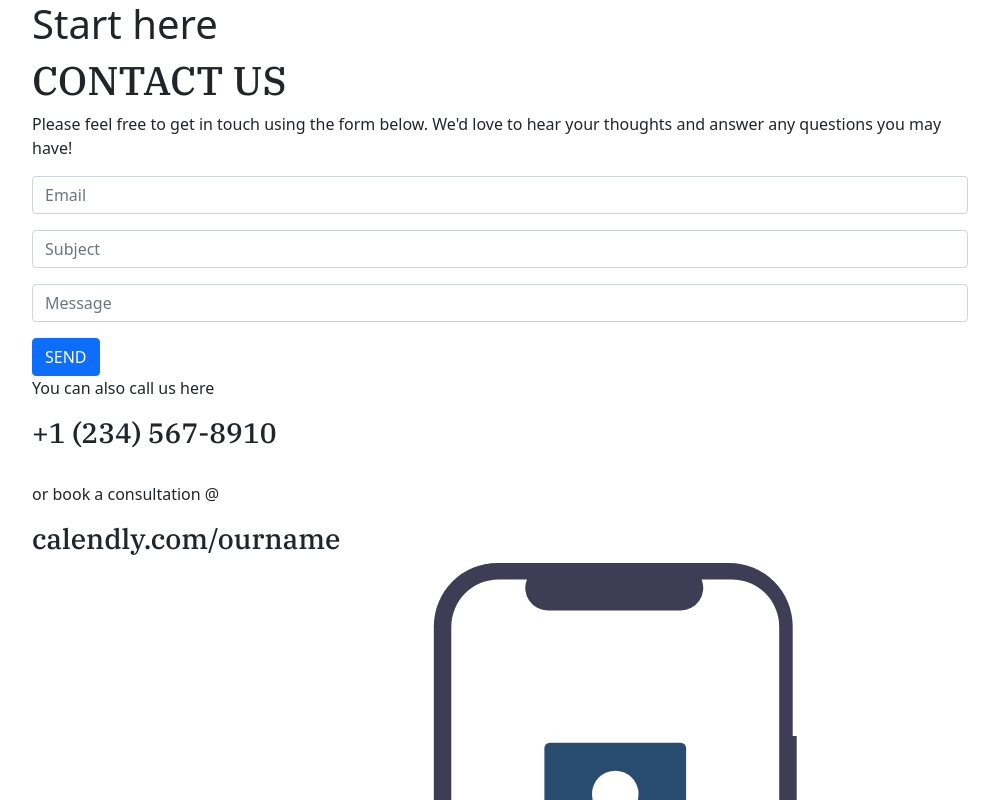
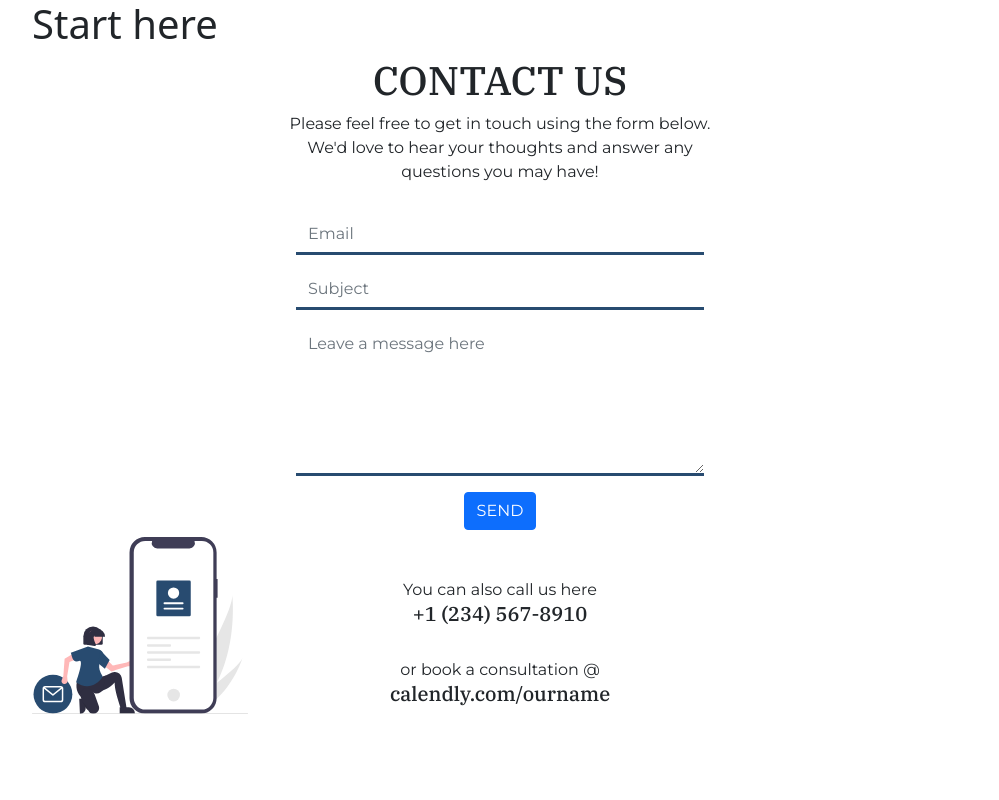
Before and after one commit to fayeMercado/kodego-group-portfolio, a React (Create React App) app: page / in a window 1280 px wide. Shown: the top 800 px of the page, without its empty margins (140-1139 px from the left). Built offline with nearby package versions, Linux system fonts and the light colour scheme.

Commit message:
contact page v2

```diff
--- a/src/AppContactUs/AppContactUs.js
+++ b/src/AppContactUs/AppContactUs.js
@@ -6,52 +6,67 @@ import Button from "react-bootstrap/Button";
 import Form from "react-bootstrap/Form";
 
 const AppContactUs = () => (
-  <div className={styles.AppContactUs} data-testid="AppContactUs">
-    <div>
+  <div
+    className={styles.AppContactUs + " text-center"}
+    data-testid="AppContactUs"
+  >
     <h1 className="fontMain">CONTACT US</h1>
+    <div className="row">
+      <div className="col-3 d-flex align-self-end">
+        <img src={imgContact} alt="" className="img-fluid" />
+      </div>
+      <div className="col-6 d-flex flex-column align-items-center">
+        <div className="mb-3">
           <p>
-        Please feel free to get in touch using the form below. We'd love to hear
-        your thoughts and answer any questions you may have!
+            Please feel free to get in touch using the form below. We'd love to
+            hear your thoughts and answer any questions you may have!
           </p>
         </div>
         <ContactForm />
-    <div>
-      <p>You can also call us here</p>
-      <h3 className="fontMain">+1 (234) 567-8910</h3>
+        <div className="mt-5">
+          <span>You can also call us here</span>
+          <h5 className="fontMain">+1 (234) 567-8910</h5>
           <br />
-      <p>or book a consultation @</p>
-      <h3 className="fontMain">calendly.com/ourname</h3>
+          <span>or book a consultation @</span>
+          <h5 className="fontMain">calendly.com/ourname</h5>
         </div>
-    <img src={imgContact} alt="" />
+      </div>
+    </div>
   </div>
 );
 
 const ContactForm = () => {
   return (
-    <Form>
+    <Form className="container">
       <Form.Group className="mb-3" controlId="formBasicEmail">
-        <Form.Control type="email" placeholder="Email" />
+        <Form.Control
+          type="email"
+          placeholder="Email"
+          className={styles.input}
+        />
       </Form.Group>
 
       <Form.Group className="mb-3" controlId="formBasicSubject">
-        <Form.Control type="text" placeholder="Subject" />
+        <Form.Control
+          type="text"
+          placeholder="Subject"
+          className={styles.input}
+        />
       </Form.Group>
 
       <Form.Group className="mb-3" controlId="formBasicMessage">
-        <Form.Control type="text" placeholder="Message" />
+        <Form.Control
+          as="textarea"
+          placeholder="Leave a message here"
+          style={{ height: "150px" }}
+          className={styles.input}
+        />
       </Form.Group>
 
       <Button variant="primary" type="submit">
         SEND
       </Button>
     </Form>
-
-    // <form action="">
-    //   <input type="email" id="email" placeholder="Email" />
-    //   <input type="text" id="subject" placeholder="Subject" />
-    //   <input type="text" id="message" placeholder="Message" />
-    //   <input type="submit" value="SEND" />
-    // </form>
   );
 };
 
--- a/src/AppContactUs/AppContactUs.module.css
+++ b/src/AppContactUs/AppContactUs.module.css
@@ -1 +1,9 @@
-.AppContactUs {}
+.AppContactUs {
+  font-family: "Montserrat", sans-serif;
+}
+
+.input {
+  border: none;
+  border-bottom: 3px solid rgb(40, 75, 112);
+  border-radius: 0;
+}
```
Lines whose indentation alone changed are shown as unchanged.
